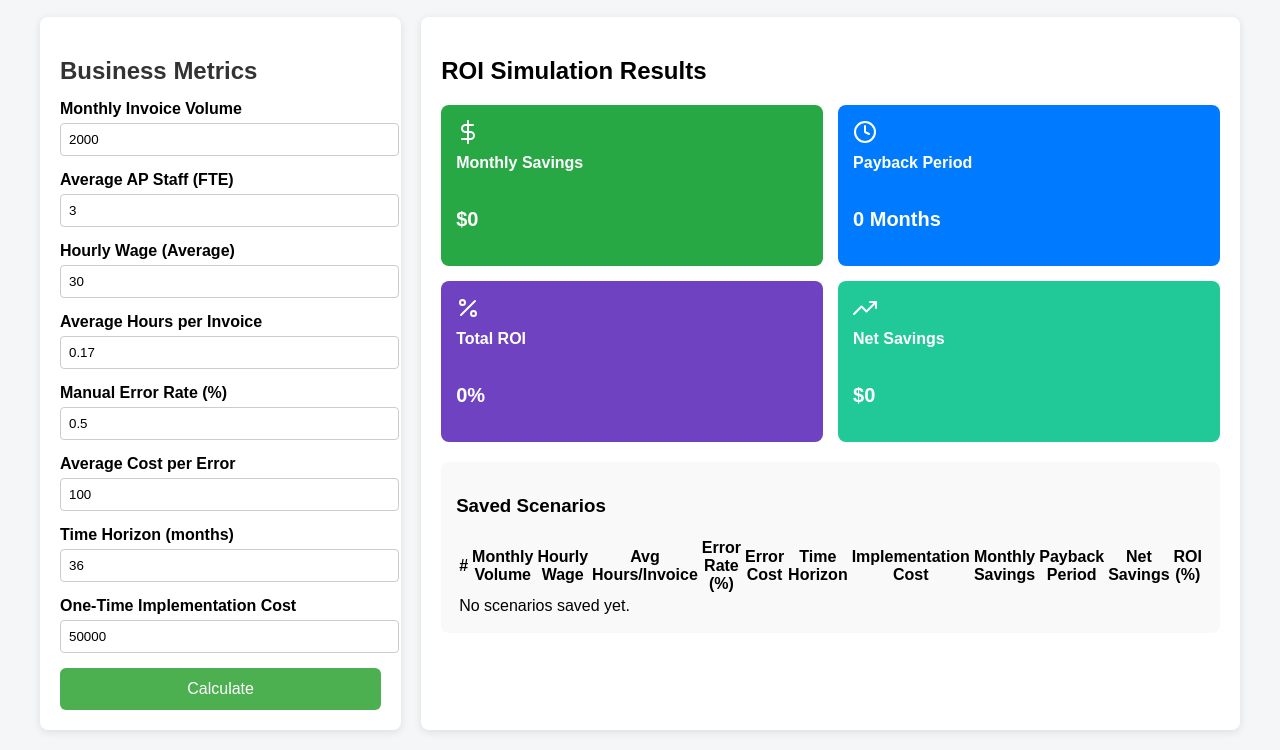
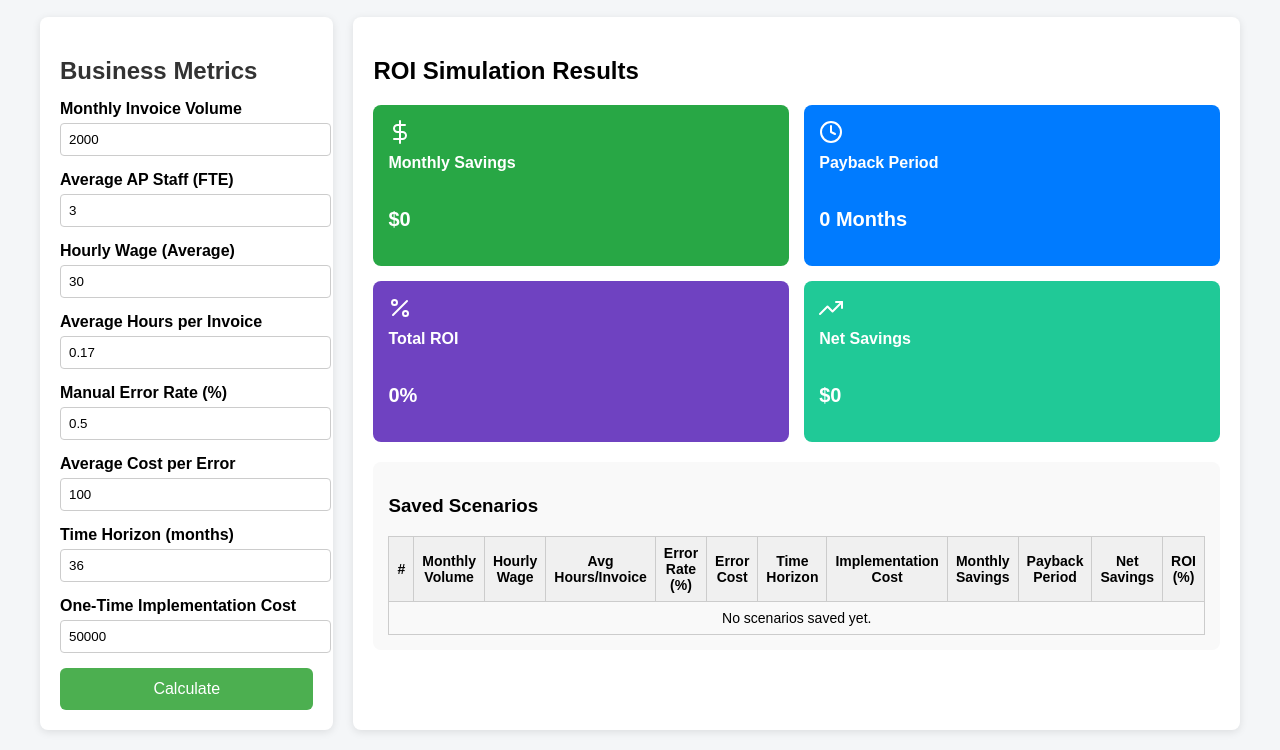
Before and after one commit to harinicit/ROI-Simulato, a plain HTML site: page index.html in a window 1280 px wide. Shown: the part 108-858 px from the top of the page. Drawn offline with nearby package versions, Linux system fonts and the light colour scheme.

Commit message:
Update style.css

```diff
--- a/style.css
+++ b/style.css
@@ -122,3 +122,20 @@ button:hover {
     padding: 15px;
     border-radius: 8px;
 }
+
+.scenarios table {
+    width: 100%;
+    border-collapse: collapse;
+    margin-top: 10px;
+}
+
+.scenarios th, .scenarios td {
+    border: 1px solid #ccc;
+    padding: 8px;
+    text-align: center;
+    font-size: 14px;
+}
+
+.scenarios th {
+    background-color: #f0f0f0;
+}
```
